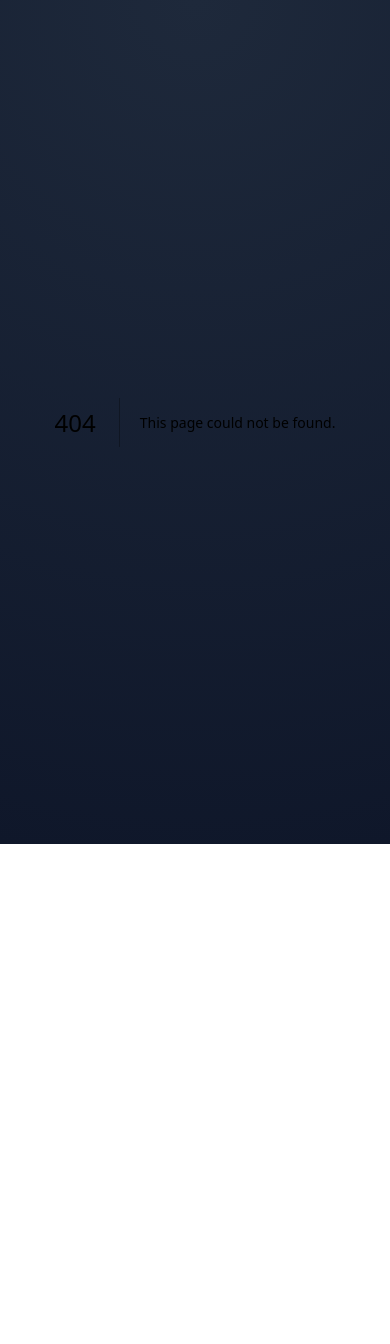
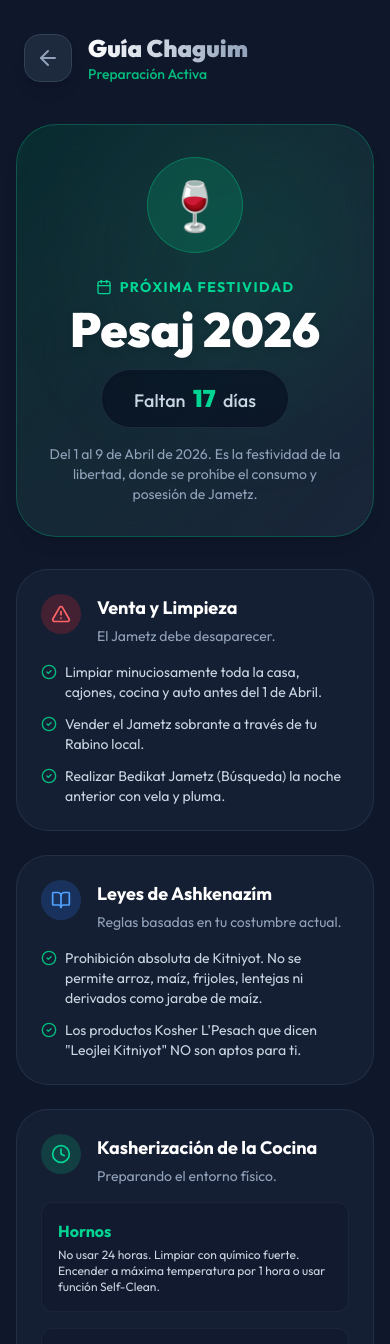
Before and after one commit to RG9303/kashrut-app, a Next.js app in the folder frontend/: page /chaguim in a window 390 px wide. Before the commit this address had no page. Shown: the top 1344 px of the page. Before the commit the page ends 844 px from the top, so only its background shows below. Built offline with nearby package versions, Linux system fonts and the light colour scheme.

Commit message:
feat: add dedicated Chaguim Guide page and hamburger menu

```diff
--- /dev/null
+++ b/frontend/src/app/chaguim/page.tsx
@@ -0,0 +1,156 @@
+'use client';
+
+import React, { useState, useEffect } from 'react';
+import Link from 'next/link';
+import { ArrowLeft, BookOpen, Clock, CheckCircle2, AlertTriangle, Calendar } from 'lucide-react';
+
+export default function ChaguimPage() {
+  const [userOrigin, setUserOrigin] = useState('ashkenazi');
+
+  useEffect(() => {
+    const origin = localStorage.getItem('userOrigin');
+    if (origin) setUserOrigin(origin);
+  }, []);
+
+  // Hardcoded for current upcoming holiday: Pesaj
+  const daysLeft = 17;
+
+  return (
+    <div className="min-h-screen bg-slate-900 text-slate-200 font-sans pb-20 selection:bg-emerald-500/30">
+      <div className="max-w-4xl mx-auto p-4 lg:p-8">
+
+        {/* Header */}
+        <div className="flex justify-between items-center mb-10 px-2 mt-4 lg:mt-0">
+          <div className="flex items-center gap-4">
+            <Link href="/" className="w-12 h-12 bg-slate-800 rounded-2xl flex items-center justify-center border border-slate-700 hover:bg-slate-700 transition-colors shadow-lg">
+              <ArrowLeft className="text-slate-400 w-6 h-6" />
+            </Link>
+            <div>
+              <h1 className="text-2xl font-black text-transparent bg-clip-text bg-gradient-to-r from-white to-slate-400">Guía Chaguim</h1>
+              <p className="text-emerald-500 font-medium text-sm flex items-center gap-1">
+                Preparación Activa
+              </p>
+            </div>
+          </div>
+        </div>
+
+        {/* Hero Section */}
+        <div className="bg-gradient-to-br from-emerald-900/40 to-slate-800/80 p-8 rounded-[2.5rem] shadow-lg border border-emerald-500/30 backdrop-blur-xl mb-8 relative overflow-hidden">
+          <div className="absolute top-0 right-0 w-64 h-64 bg-emerald-500/10 rounded-full blur-3xl"></div>
+
+          <div className="relative z-10 flex flex-col items-center text-center">
+            <div className="w-24 h-24 bg-emerald-500/20 rounded-full flex items-center justify-center mb-6 border border-emerald-500/40">
+              <span className="text-5xl">🍷</span>
+            </div>
+
+            <h2 className="text-emerald-400 font-bold tracking-widest uppercase text-sm mb-2 flex items-center gap-2 justify-center">
+              <Calendar className="w-4 h-4"/> Próxima Festividad
+            </h2>
+            <h3 className="text-5xl font-black text-white mb-4 drop-shadow-md">Pesaj 2026</h3>
+
+            <div className="bg-slate-950/50 py-3 px-8 rounded-full border border-slate-700/50 mb-4 inline-block shadow-inner">
+              <span className="text-slate-300 font-medium text-lg">Faltan <span className="text-emerald-400 font-black text-2xl mx-1">{daysLeft}</span> días</span>
+            </div>
+            <p className="text-slate-400 text-sm max-w-md mx-auto">
+              Del 1 al 9 de Abril de 2026. Es la festividad de la libertad, donde se prohíbe el consumo y posesión de Jametz.
+            </p>
+          </div>
+        </div>
+
+        {/* Content Section */}
+        <div className="grid grid-cols-1 md:grid-cols-2 gap-6">
+
+          {/* Card: Prohibición de Jametz */}
+          <div className="bg-slate-800/50 rounded-[2rem] p-6 border border-slate-700/50 hover:border-slate-600 transition-colors">
+            <div className="flex gap-4 items-start mb-4">
+              <div className="w-10 h-10 rounded-full bg-red-500/20 flex items-center justify-center flex-shrink-0">
+                <AlertTriangle className="w-5 h-5 text-red-400" />
+              </div>
+              <div>
+                <h3 className="text-white font-bold text-lg">Venta y Limpieza</h3>
+                <p className="text-slate-400 text-sm mt-1">El Jametz debe desaparecer.</p>
+              </div>
+            </div>
+            <ul className="space-y-3 text-sm text-slate-300">
+              <li className="flex gap-2">
+                <CheckCircle2 className="w-4 h-4 text-emerald-500 shrink-0 mt-0.5" />
+                <span>Limpiar minuciosamente toda la casa, cajones, cocina y auto antes del 1 de Abril.</span>
+              </li>
+              <li className="flex gap-2">
+                <CheckCircle2 className="w-4 h-4 text-emerald-500 shrink-0 mt-0.5" />
+                <span>Vender el Jametz sobrante a través de tu Rabino local.</span>
+              </li>
+              <li className="flex gap-2">
+                <CheckCircle2 className="w-4 h-4 text-emerald-500 shrink-0 mt-0.5" />
+                <span>Realizar Bedikat Jametz (Búsqueda) la noche anterior con vela y pluma.</span>
+              </li>
+            </ul>
+          </div>
+
+          {/* Card: Custom Rules (Ashkenazi/Sephardi) */}
+          <div className="bg-slate-800/50 rounded-[2rem] p-6 border border-slate-700/50 hover:border-slate-600 transition-colors">
+            <div className="flex gap-4 items-start mb-4">
+              <div className="w-10 h-10 rounded-full bg-blue-500/20 flex items-center justify-center flex-shrink-0">
+                <BookOpen className="w-5 h-5 text-blue-400" />
+              </div>
+              <div>
+                <h3 className="text-white font-bold text-lg">Leyes de {userOrigin === 'ashkenazi' ? 'Ashkenazím' : 'Sefaradim'}</h3>
+                <p className="text-slate-400 text-sm mt-1">Reglas basadas en tu costumbre actual.</p>
+              </div>
+            </div>
+            <ul className="space-y-3 text-sm text-slate-300">
+              <li className="flex gap-2">
+                <CheckCircle2 className="w-4 h-4 text-emerald-500 shrink-0 mt-0.5" />
+                <span>
+                  {userOrigin === 'ashkenazi'
+                    ? 'Prohibición absoluta de Kitniyot. No se permite arroz, maíz, frijoles, lentejas ni derivados como jarabe de maíz.'
+                    : 'Permitido el consumo de Kitniyot (arroz, frijoles, etc.) si se revisan meticulosamente según la tradición familiar.'}
+                </span>
+              </li>
+              <li className="flex gap-2">
+                <CheckCircle2 className="w-4 h-4 text-emerald-500 shrink-0 mt-0.5" />
+                <span>
+                  {userOrigin === 'ashkenazi'
+                    ? 'Los productos Kosher L\'Pesach que dicen "Leojlei Kitniyot" NO son aptos para ti.'
+                    : 'Puedes consumir productos marcados como Kosher L\'Pesach "Leojlei Kitniyot".'}
+                </span>
+              </li>
+            </ul>
+          </div>
+
+          {/* Card: Kasherización */}
+          <div className="bg-slate-800/50 rounded-[2rem] p-6 border border-slate-700/50 hover:border-slate-600 transition-colors md:col-span-2">
+            <div className="flex gap-4 items-start mb-4">
+              <div className="w-10 h-10 rounded-full bg-emerald-500/20 flex items-center justify-center flex-shrink-0">
+                <Clock className="w-5 h-5 text-emerald-400" />
+              </div>
+              <div>
+                <h3 className="text-white font-bold text-lg">Kasherización de la Cocina</h3>
+                <p className="text-slate-400 text-sm mt-1">Preparando el entorno físico.</p>
+              </div>
+            </div>
+            <div className="grid grid-cols-1 sm:grid-cols-2 gap-4 mt-4">
+              <div className="bg-slate-900/50 p-4 rounded-xl border border-slate-700/30">
+                <strong className="text-emerald-400 block mb-1">Hornos</strong>
+                <p className="text-xs text-slate-300">No usar 24 horas. Limpiar con químico fuerte. Encender a máxima temperatura por 1 hora o usar función Self-Clean.</p>
+              </div>
+              <div className="bg-slate-900/50 p-4 rounded-xl border border-slate-700/30">
+                <strong className="text-emerald-400 block mb-1">Microondas</strong>
+                <p className="text-xs text-slate-300">No usar 24 horas. Limpiar bien. Hervir un vaso de agua dentro por 10 minutos hasta que el vapor cubra las paredes.</p>
+              </div>
+              <div className="bg-slate-900/50 p-4 rounded-xl border border-slate-700/30">
+                <strong className="text-emerald-400 block mb-1">Bacha / Tarja</strong>
+                <p className="text-xs text-slate-300">Limpiar y dejar secar 24h. Verter agua hirviendo directamente de una olla al fuego sobre todas las superficies.</p>
+              </div>
+              <div className="bg-slate-900/50 p-4 rounded-xl border border-slate-700/30">
+                <strong className="text-emerald-400 block mb-1">Cubiertos de Metal</strong>
+                <p className="text-xs text-slate-300">Hagalá: Sumergir individualmente en una olla con agua hirviendo a borbotones (previamente kasherizada para Pesaj).</p>
+              </div>
+            </div>
+          </div>
+        </div>
+
+      </div>
+    </div>
+  );
+}
--- a/frontend/src/app/page.tsx
+++ b/frontend/src/app/page.tsx
@@ -2,7 +2,7 @@
 
 import { useState, useRef, useEffect } from 'react';
 import Link from 'next/link';
-import { Camera, Upload, AlertCircle, CheckCircle2, Smartphone, Focus, Leaf, Droplets, Beef, ShieldAlert, Wheat, ShieldQuestion, QrCode, XCircle } from 'lucide-react';
+import { Camera, Upload, AlertCircle, CheckCircle2, Smartphone, Focus, Leaf, Droplets, Beef, ShieldAlert, Wheat, ShieldQuestion, QrCode, XCircle, Menu } from 'lucide-react';
 
 export default function Home() {
   const [isScanning, setIsScanning] = useState(false);
@@ -282,7 +282,7 @@ export default function Home() {
       <div className="flex-1 w-full max-w-lg mx-auto lg:max-w-none flex flex-col h-full lg:sticky lg:top-10">
 
         <header className="w-full flex justify-between items-center mb-8">
-          <button className="text-2xl text-slate-300 hover:text-white transition">☰</button>
+          <Link href="/chaguim" className="text-2xl text-slate-300 hover:text-emerald-400 transition" aria-label="Abrir Guía Chaguim">☰</Link>
           <h1 className="text-2xl font-bold tracking-tight text-white flex items-center gap-2">
             KosherScan
           </h1>
```
